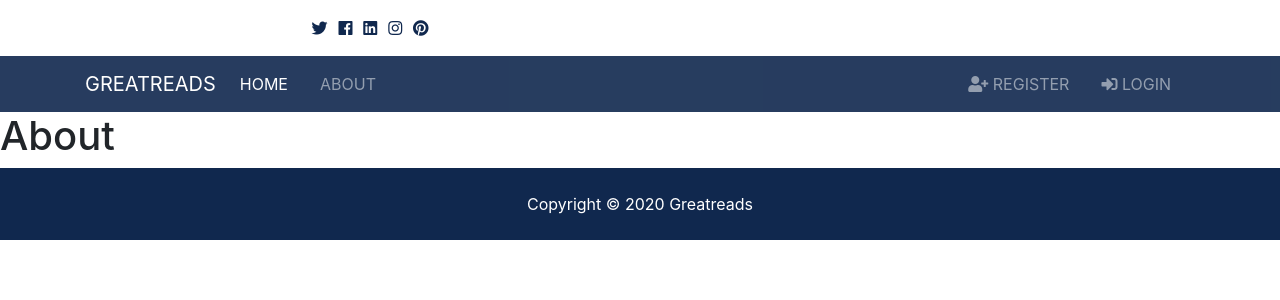
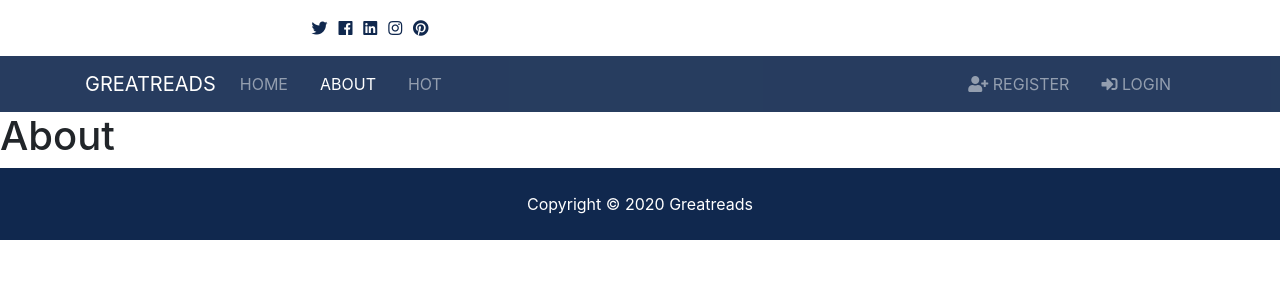
Before and after one commit to adudley78/greatreads, a Django app: page /about in a window 1280 px wide. Shown: the top 300 px of the page. Run offline with Django 3.2, Linux system fonts and the light colour scheme; some libraries are stand-ins or nearby versions.

Commit message:
Add new route and view template and add new page plus conditionals to navbar

```diff
--- a/pages/urls.py
+++ b/pages/urls.py
@@ -5,4 +5,5 @@ from . import views
 urlpatterns = [
     path('', views.index, name='index'),
     path('about', views.about, name='about'),
+    path('hot', views.hot, name='hot')
 ]
--- a/pages/views.py
+++ b/pages/views.py
@@ -8,3 +8,6 @@ def index(request):
 
 def about(request):
     return render(request, 'pages/about.html')
+
+def hot(request):
+    return render(request, 'pages/hot.html')
--- a/templates/partials/_navbar.html
+++ b/templates/partials/_navbar.html
@@ -1,6 +1,6 @@
 <nav class="navbar navbar-expand-lg navbar-dark bg-primary sticky-top">
   <div class="container">
-    <a class="navbar-brand" href="/">
+    <a class="navbar-brand" href="{% url 'index' %}">
       Greatreads
     </a>
     <button class="navbar-toggler" type="button" data-toggle="collapse" data-target="#navbarNavAltMarkup">
@@ -8,15 +8,33 @@
     </button>
     <div class="collapse navbar-collapse" id="navbarNavAltMarkup">
       <ul class="navbar-nav">
-        <li class="nav-item active mr-3">
-          <a class="nav-link" href="index.html">Home</a>
+        <li
+          {% if '/' == request.path %}
+            class="nav-item active mr-3"
+          {% else %}
+            class="nav-item mr-3"
+          {% endif %}
+        >
+          <a class="nav-link" href="{% url 'index' %}">Home</a>
         </li>
-        <li class="nav-item mr-3">
-          <a class="nav-link" href="about.html">About</a>
+        <li
+          {% if 'about' in request.path %}
+            class="nav-item active mr-3"
+          {% else %}
+            class="nav-item mr-3"
+          {% endif %}
+        >
+          <a class="nav-link" href="{% url 'about' %}">About</a>
         </li>
-        <!-- <li class="nav-item mr-3">
-          <a class="nav-link" href="listings.html">Featured Listings</a>
-        </li> -->
+        <li
+          {% if 'hot' in request.path %}
+            class="nav-item active mr-3"
+          {% else %}
+            class="nav-item mr-3"
+          {% endif %}
+        >
+          <a class="nav-link" href="{% url 'hot' %}">Hot</a>
+        </li>
       </ul>
 
       <ul class="navbar-nav ml-auto">
```
